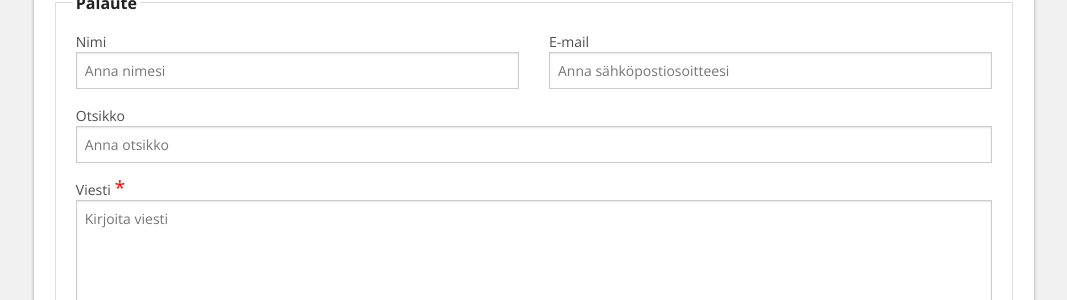
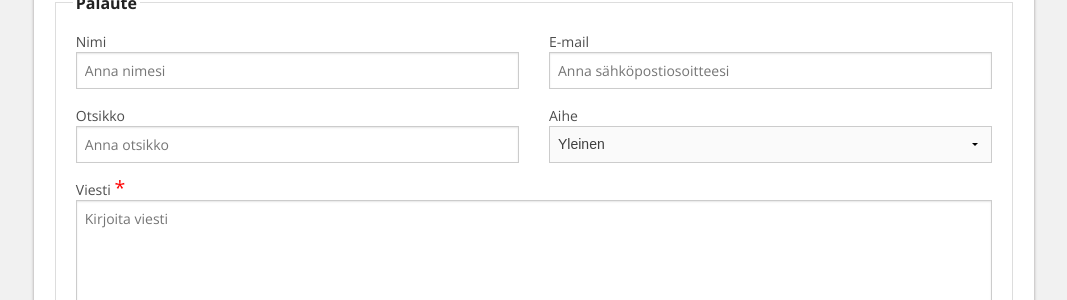
Before and after one commit to Pyppe/infocrea.fi, a Jekyll site: the page built from palaute.html, in a window 1280 px wide. Shown: the part 239-539 px from the top of the page, without its empty margins (106-1173 px from the left). Built offline with Jekyll 4.4.1, drawn with Linux system fonts in a browser that asks for light colours; nearby versions of some CDN libraries.

Commit message:
Added palaute.html category selection

```diff
--- a/palaute.html
+++ b/palaute.html
@@ -22,7 +22,21 @@ js: feedback.js
           <small class="error" style="display: none;">Virheellinen sähköpostiosoite</small>
         </div>
       </div>
-      <label>Otsikko <input type="text" name="subject" placeholder="Anna otsikko"></label>
+      <div class="row">
+        <div class="medium-6 columns">
+          <label>Otsikko <input type="text" name="subject" placeholder="Anna otsikko"></label>
+        </div>
+        <div class="medium-6 columns">
+          <label>
+            Aihe
+            <select name="category">
+              <option value="Yleinen">Yleinen</option>
+              <option value="Diipa daapa">Diipa daapa</option>
+              <option value="SalamaPartio">Salamapartio</option>
+            </select>
+          </label>
+        </div>
+      </div>
       <label>
         Viesti <span class="required">*</span>
         <textarea placeholder="Kirjoita viesti" rows="6" name="message"></textarea>
```
